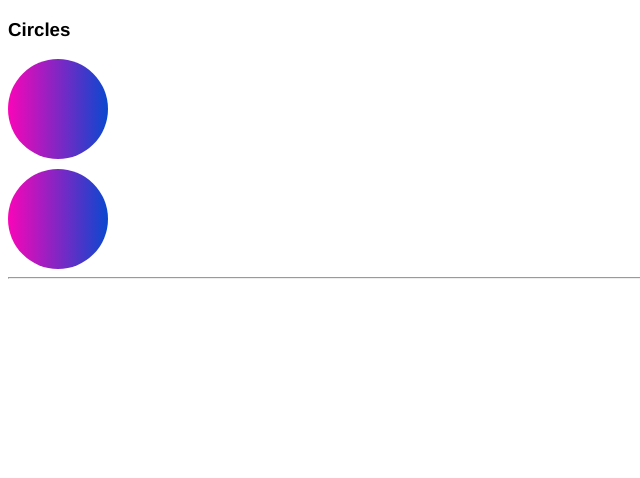
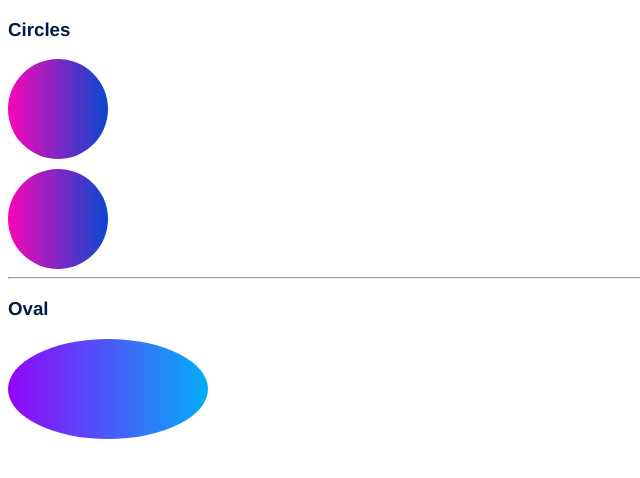
Before and after one commit to nikhilpahan/CSS, a plain HTML site: page index.html in a window 1280 px wide. Shown: the whole page, without its empty margins (0-640 px from the left). Drawn offline with Linux system fonts and the light colour scheme.

Commit message:
Oval Done

```diff
--- a/index.html
+++ b/index.html
@@ -12,6 +12,7 @@
     <div class="circle"></div>
     <hr>
 
-    <div></div>
+    <h3>Oval</h3>
+    <div class="oval"></div>
 </body>
 </html>
--- a/style.css
+++ b/style.css
@@ -1,5 +1,6 @@
 h3{
     font-family: 'Franklin Gothic Medium', 'Arial Narrow', Arial, sans-serif;
+    color: rgb(0, 27, 73);
 }
 
 .circle {
@@ -10,3 +11,11 @@ h3{
     border-radius: 50px;
     margin-top: 10px;
 }
+
+.oval {
+    width: 200px;
+    height: 100px;
+    background-image: linear-gradient(to left, rgb(2, 174, 247) , rgb(147, 5, 249));
+    border-radius: 100px / 50px;
+    margin-top: 10px;
+}
```
